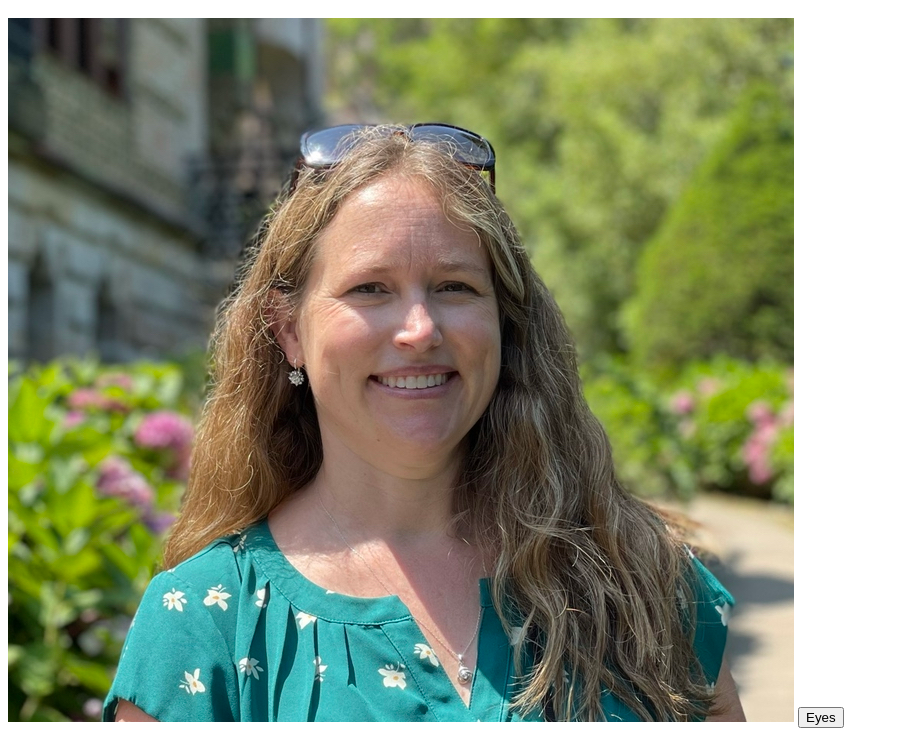
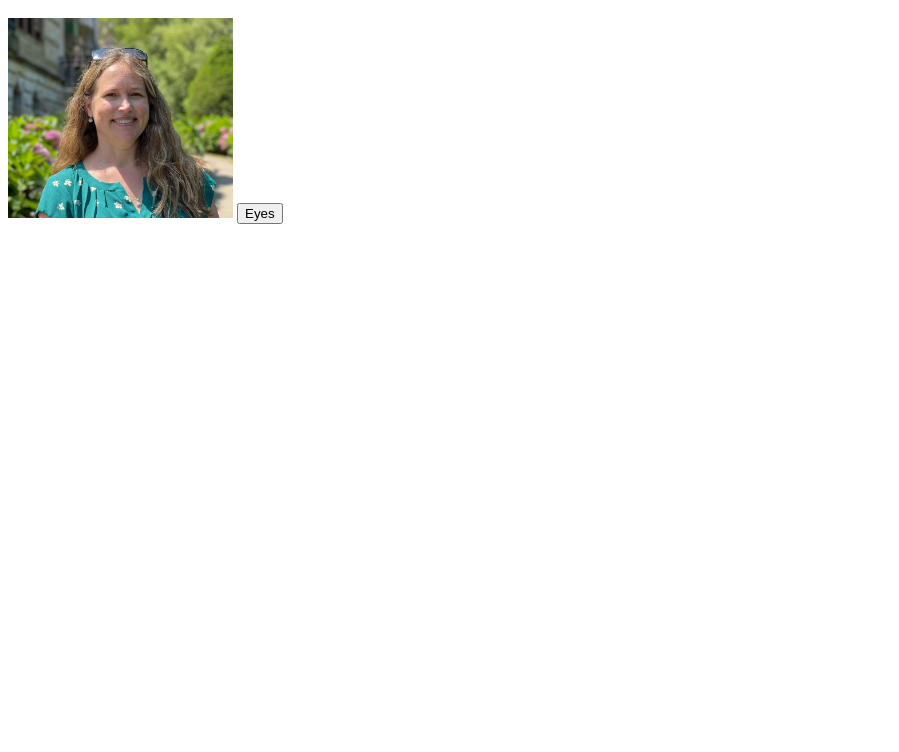
Before and after one commit to khallockguede/khallockguede.github.io, a plain HTML site: page index.html in a window 1280 px wide. Shown: the part 48-800 px from the top of the page, without its empty margins (0-899 px from the left). Drawn offline with Linux system fonts and the light colour scheme.

Commit message:
fix photo

```diff
--- a/index.html
+++ b/index.html
@@ -2,6 +2,6 @@
 <html>
     <h1>Kate's Portfolio</h1>
     <title>Kate's Portfolio</title>
-    <img src="./photoMe.jpg" />
+    <img src="./photoMe.jpg" style="height: 200px; width: 225px;"/>
     <a href="https://khallockguede.github.io/Eyes/"><button>Eyes</button></a>
 </html>
```
